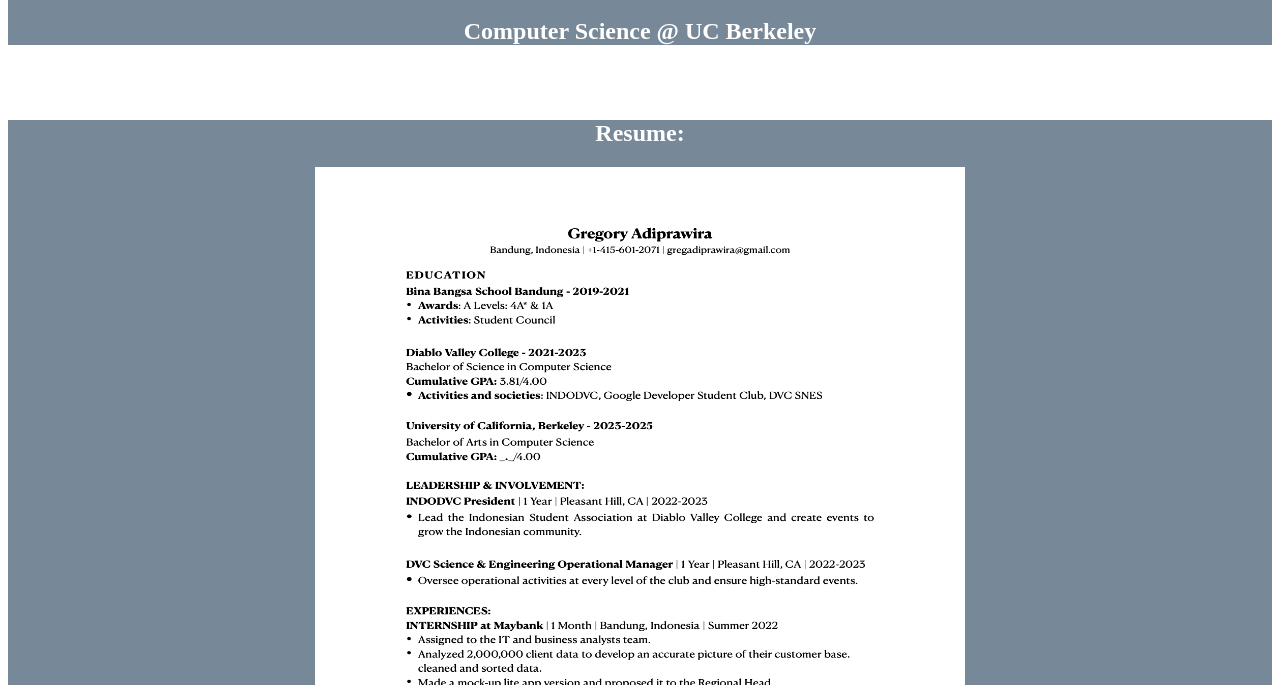
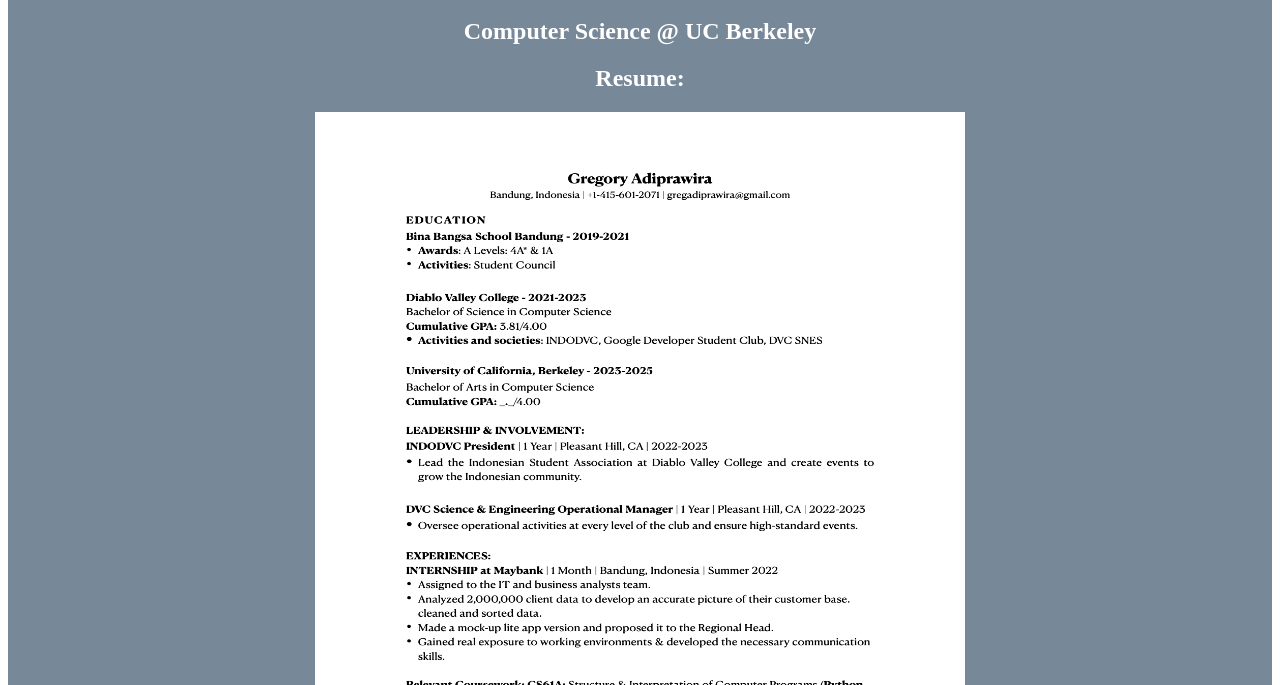
Before and after one commit to gregadi/gregadi.github.io, a plain HTML site: page index.html in a window 1280 px wide. Shown: the part 115-800 px from the top of the page. Drawn offline with Linux system fonts and the light colour scheme.

Commit message:
removing gap.

```diff
--- a/index.css
+++ b/index.css
@@ -1,4 +1,4 @@
-.banner, .resume {
+.banner {
     background-color: lightslategrey;
     color: white;
     margin-top: 75px;
--- a/index.html
+++ b/index.html
@@ -12,10 +12,8 @@
     <div class="banner">
         <h1>Gregory Adiprawira</h1>
         <h2>Computer Science @ UC Berkeley</h2>
-    </div>
 
     <!-- Resume Section -->
-    <div class="resume">
         <h2>Resume:</h2>
         <img id="small-resume" src="./Resume.png" alt="">
     </div>
```
Also changed, not shown: 1 other file.
